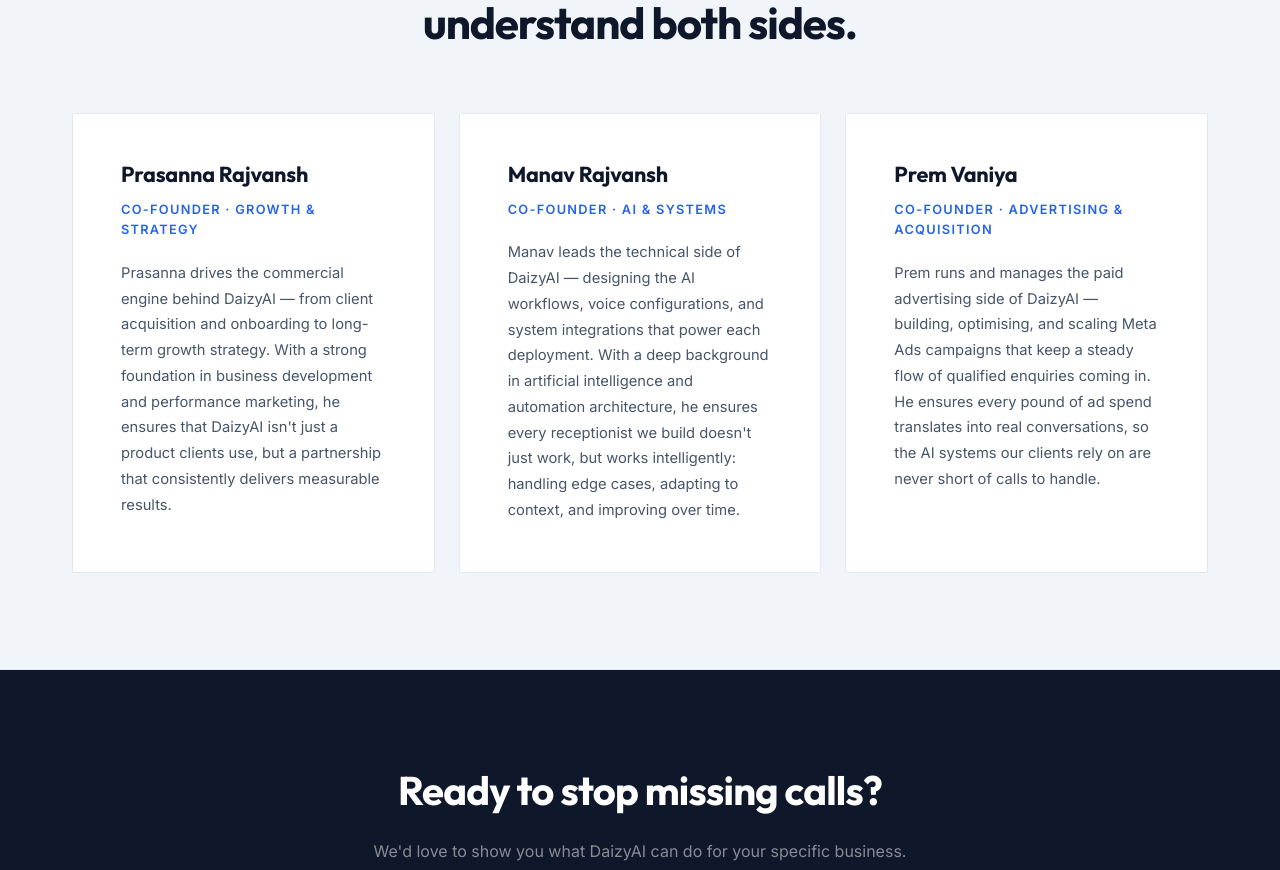
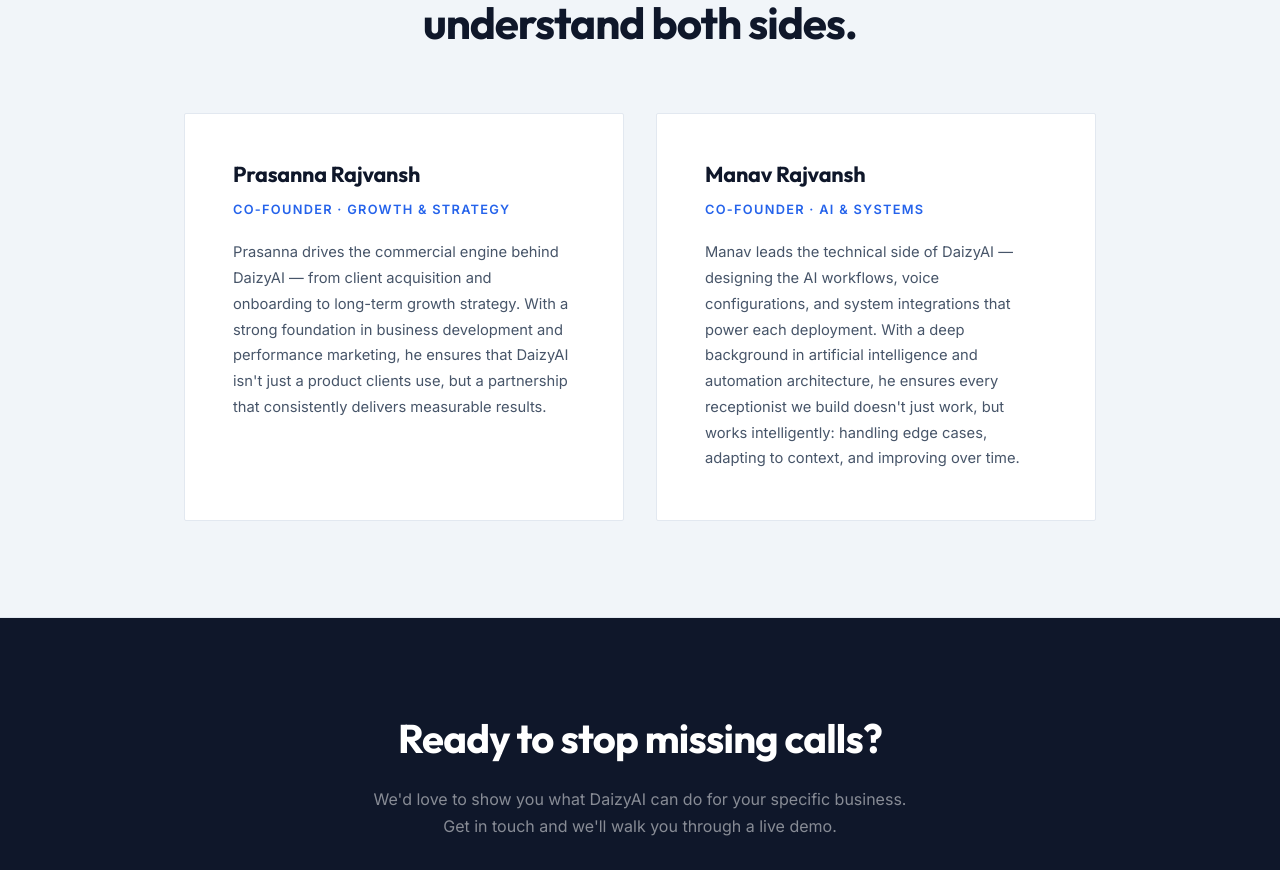
Before and after one commit to Manavraj-0/receptionistai, a Next.js app: page /about in a window 1280 px wide. Shown: the part 2271-3141 px from the top of the page. Built offline with nearby package versions, Linux system fonts and the light colour scheme; a web font is replaced by a local one.

Commit message:
feat: add About page and global design system styles

```diff
--- a/app/about/page.tsx
+++ b/app/about/page.tsx
@@ -95,7 +95,7 @@
             <p className="about-eyebrow">The Team</p>
             <h2 className="about-section-title">Built by people who<br />understand both sides.</h2>
           </div>
-          <div className="about-team-grid about-team-grid--three">
+          <div className="about-team-grid">
 
             {/* Prasanna */}
             <div className="about-team-card">
@@ -115,17 +115,6 @@
                 <p className="about-team-role">Co-founder · AI &amp; Systems</p>
                 <p className="about-team-bio">
                   Manav leads the technical side of DaizyAI — designing the AI workflows, voice configurations, and system integrations that power each deployment. With a deep background in artificial intelligence and automation architecture, he ensures every receptionist we build doesn&apos;t just work, but works intelligently: handling edge cases, adapting to context, and improving over time.
-                </p>
-              </div>
-            </div>
-
-            {/* Prem */}
-            <div className="about-team-card">
-              <div className="about-team-info">
-                <h3 className="about-team-name">Prem Vaniya</h3>
-                <p className="about-team-role">Co-founder · Advertising &amp; Acquisition</p>
-                <p className="about-team-bio">
-                  Prem runs and manages the paid advertising side of DaizyAI — building, optimising, and scaling Meta Ads campaigns that keep a steady flow of qualified enquiries coming in. He ensures every pound of ad spend translates into real conversations, so the AI systems our clients rely on are never short of calls to handle.
                 </p>
               </div>
             </div>
--- a/app/globals.css
+++ b/app/globals.css
@@ -2338,16 +2338,15 @@
 }
 
 .about-team-grid {
-  display: grid;
-  grid-template-columns: 1fr 1fr;
-  gap: 1.5rem;
-}
-
-.about-team-grid--three {
-  grid-template-columns: repeat(3, 1fr);
+  display: flex;
+  flex-wrap: wrap;
+  justify-content: center;
+  gap: 2rem;
 }
 
 .about-team-card {
+  flex: 1 1 350px;
+  max-width: 440px;
   display: flex;
   flex-direction: column;
   gap: 2rem;
@@ -2473,9 +2472,8 @@
   .about-value-card:last-child {
     border-bottom: 1px solid var(--border-color);
   }
-  .about-team-grid,
-  .about-team-grid--three {
-    grid-template-columns: 1fr;
+  .about-team-grid {
+    gap: 1.5rem;
   }
 }
 
```
